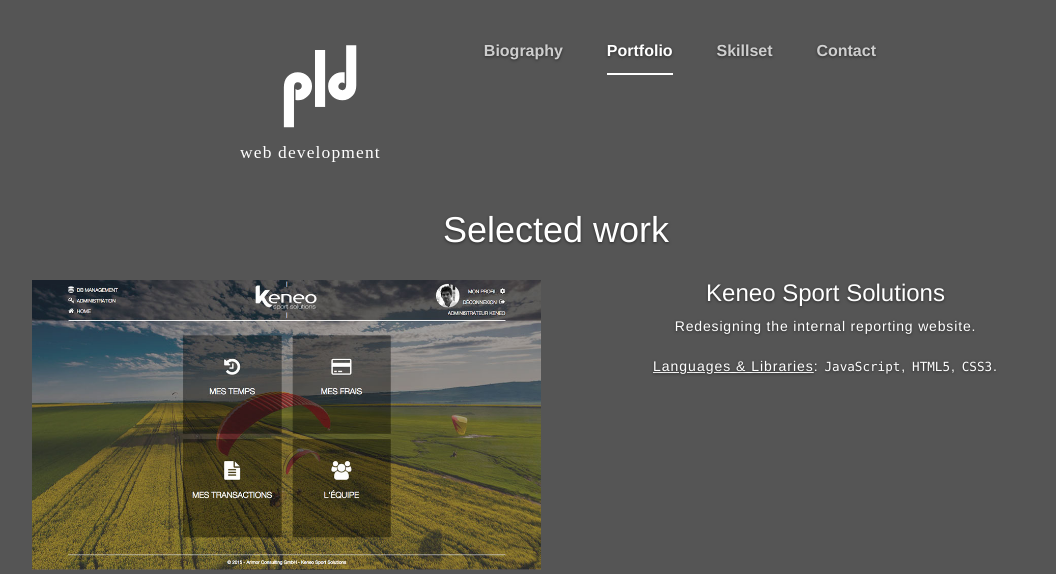
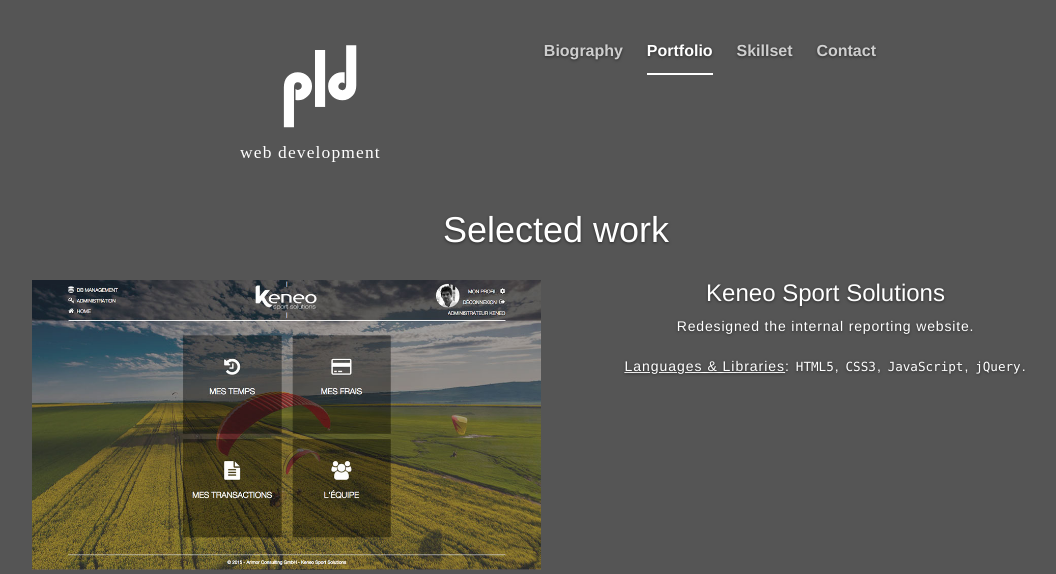
Before and after one commit to paulld/portfolio, a Rails app: page /portfolio in a window 1280 px wide. Shown: the top 574 px of the page, without its empty margins (84-1140 px from the left). Run offline with Rails 7, Linux system fonts and the light colour scheme; style sheets or scripts are compiled from the project's sources; some libraries are stand-ins or nearby versions.

Commit message:
Change footer design, update portfolio

```diff
--- a/app/assets/stylesheets/static_pages.css.scss
+++ b/app/assets/stylesheets/static_pages.css.scss
@@ -23,7 +23,7 @@
   display: inline-block;
 }
 .masthead-nav > li + li {
-  margin-left: 40px;
+  margin-left: 20px;
 }
 .masthead-nav > li > a {
   padding-right: 0;
@@ -66,7 +66,7 @@
   padding: 0;
 }
 .social-media > li + li {
-  margin-left: 20px;
+  margin-left: 40px;
 }
 .social-media > li > a:hover {
   color: #333;
--- a/app/views/layouts/_footer.html.erb
+++ b/app/views/layouts/_footer.html.erb
@@ -20,7 +20,7 @@
       <i class="fa fa-skype"></i></a>
     </li>
     <li>
-      <a href="mailto:paul@lugagnedelpon.com" name="Send me an email">
+      <a href="mailto:info@paulld.com" name="Send me an email">
       <i class="fa fa-envelope-o"></i></a>
     </li>
   </ul>
--- a/app/views/static_pages/portfolio.html.erb
+++ b/app/views/static_pages/portfolio.html.erb
@@ -13,13 +13,14 @@
       <div class="col-lg-6 col-md-5">
         <h2>Keneo Sport Solutions</h2>
         <p class="portfolio-description">
-          Redesigning the internal reporting website.
+          Redesigned the internal reporting website.
         </p>
         <p class="portfolio-tools">
           <u>Languages &amp; Libraries</u>:
+          <a class="portfolio-link" href="http://www.w3.org/TR/html5/">HTML5</a>,
+          <a class ="portfolio-link" href="http://www.w3.org/Style/CSS/">CSS3</a>,
           <a class="portfolio-link" href="https://developer.mozilla.org/en-US/docs/Web/javascript">JavaScript</a>,
-          <a class="portfolio-link" href="http://www.w3.org/TR/html5/">HTML5</a>,
-          <a class ="portfolio-link" href="http://www.w3.org/Style/CSS/">CSS3</a>.
+          <a class="portfolio-link" href="http://jquery.com/">jQuery</a>.
         </p>
       </div>
     </div>
```
